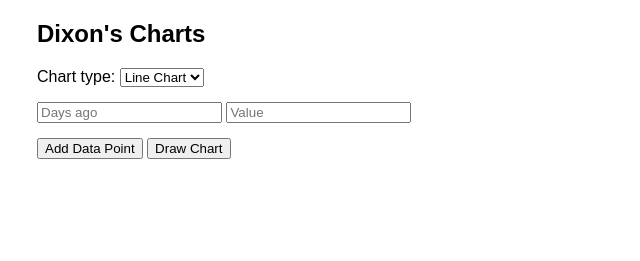
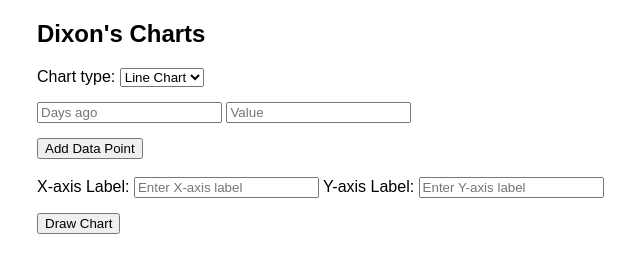
Before and after one commit to BenjaminDixon1/Dixon-sGraphs, a plain HTML site: page index.html in a window 1280 px wide. Shown: the whole page, without its empty margins (203-843 px from the left). Drawn offline with nearby package versions, Linux system fonts and the light colour scheme.

Commit message:
Update index.html

```diff
--- a/index.html
+++ b/index.html
@@ -22,6 +22,18 @@
   <div id="dataInputs" class="input-section"></div>
 
   <button onclick="addDataPoint()">Add Data Point</button>
+<br></br>
+<div class="input-section">
+  <label for="xAxisLabel">X-axis Label:</label>
+  <input type="text" id="xAxisLabel" placeholder="Enter X-axis label">
+
+  <label for="yAxisLabel">Y-axis Label:</label>
+  <input type="text" id="yAxisLabel" placeholder="Enter Y-axis label">
+</div>
+
+
+
+
   <button onclick="drawChart()">Draw Chart</button>
 
   <div id="main"></div>
```
